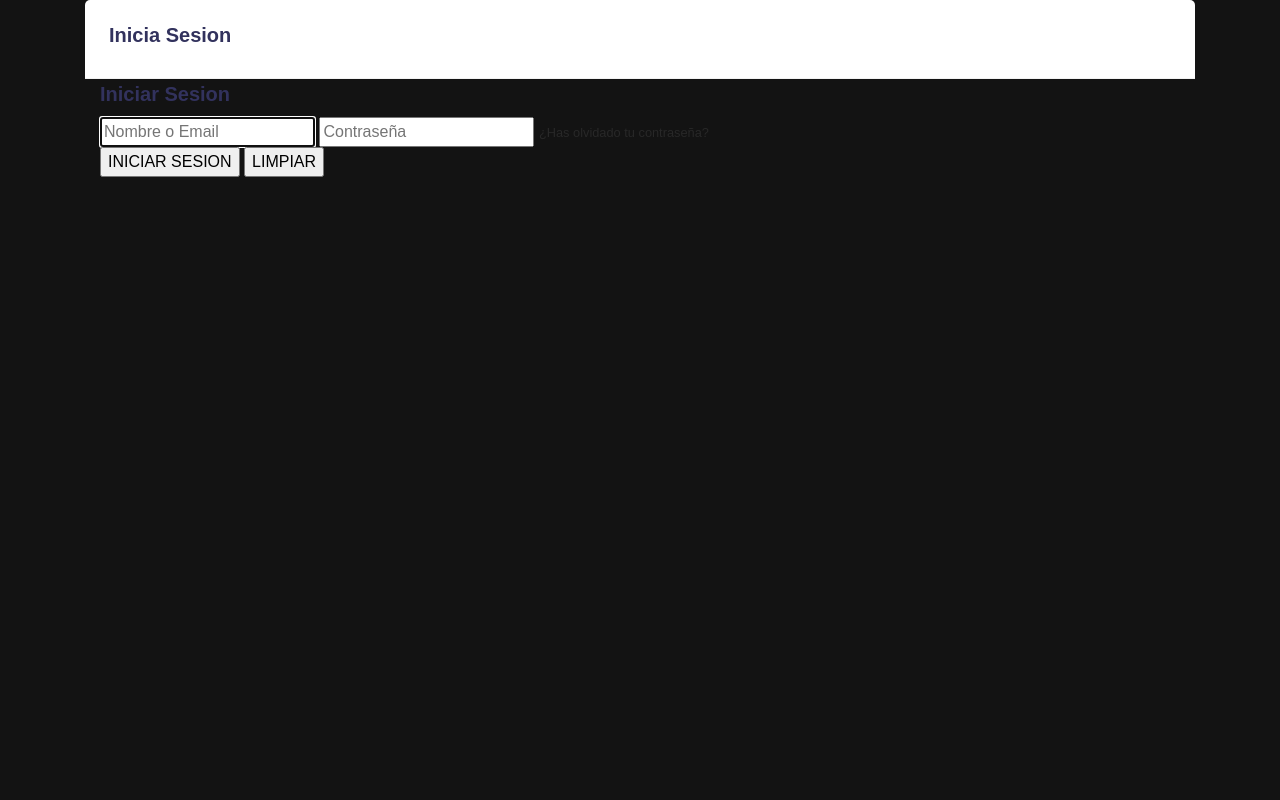
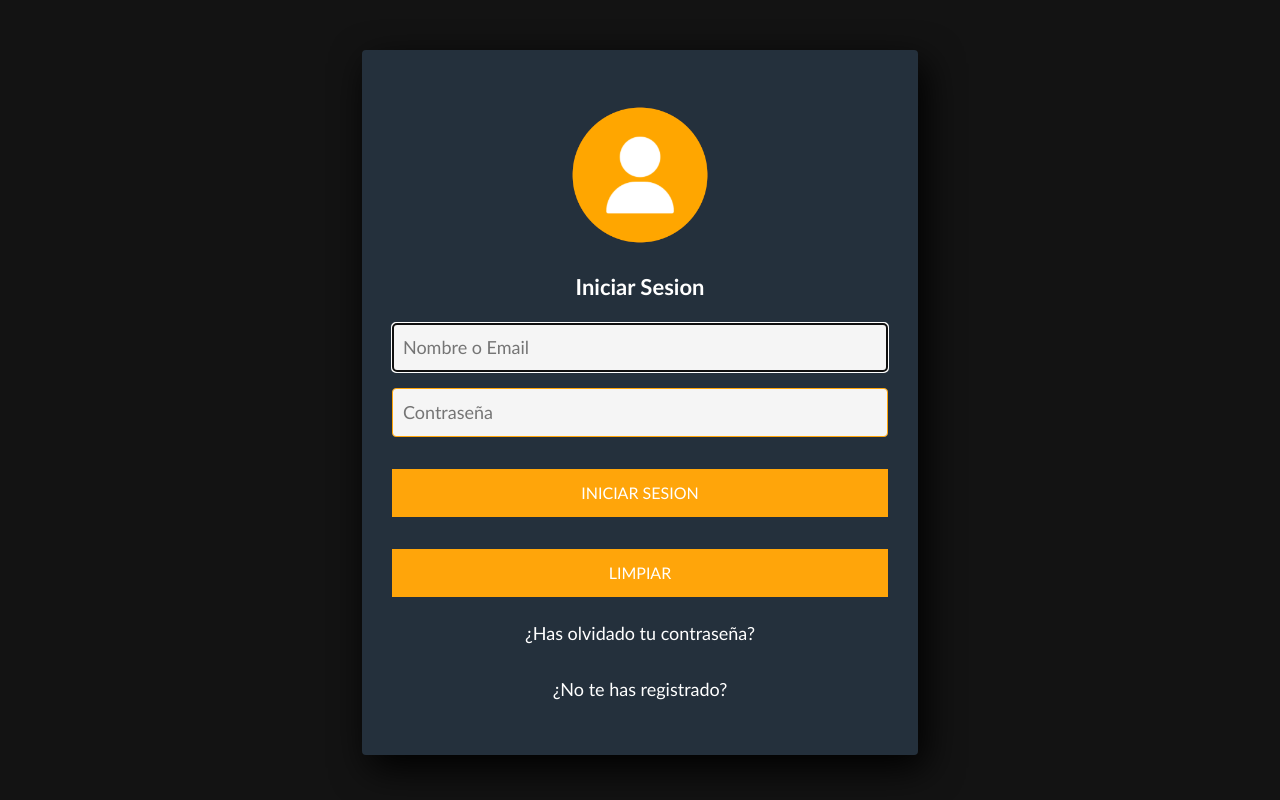
Before and after one commit to GODLISA/Webos, a Django app: page /login/ in a window 1280 px wide. Run offline with Django 3.2, Linux system fonts and the light colour scheme; some libraries are stand-ins or nearby versions.

Commit message:
sesion
anashe

```diff
--- /dev/null
+++ b/Webosfritos/core/static/core/css/style2.css
@@ -0,0 +1,71 @@
+* {
+    margin: 0;
+    padding: 0;
+    box-sizing: border-box;
+    font-family: 'Gill Sans', 'Gill Sans MT', Calibri, 'Trebuchet MS', sans-serif;
+    color: black;
+}
+
+.form-register{
+    width: fit-content;
+    background: #24303c;
+    padding: 30px;
+    margin: auto;
+    margin-top: 50px;
+    border-radius: 4px;
+    font-family: 'calibri';
+    color: white;
+    box-shadow: 7px 13px 37px #000;
+}
+
+.form-register img{
+    width: 150px;
+    display: block;
+    margin: 20px auto;
+}
+
+.form-register h4{
+    font-size: 22px;
+    margin-bottom: 20px;
+    color: white;
+    text-align: center;
+}
+
+.controls{
+    width: 100%;
+    background: whitesmoke;
+    padding: 10px;
+    border-radius: 4px;
+    margin-bottom: 16px;
+    border: 1px solid #ffa50a;
+    font-family: 'calibri';
+    font-size: 18px;
+}
+
+.form-register p {
+    height: 40px;
+    text-align: center;
+    font-size: 18px;
+    line-height: 40px;
+    color: #ffa50a;
+}
+
+.form-register a {
+    color: white;
+    text-decoration: none;
+}
+
+.form-register a:hover {
+    color: white;
+    text-decoration: underline;
+}
+
+.form-register .botons {
+    width: 100%;
+    background: #ffa50a;
+    border: none;
+    padding: 12px;
+    color: white;
+    margin: 16px 0;
+    font-size: 16px;
+}
--- a/Webosfritos/core/templates/core/iniciarsesion.html
+++ b/Webosfritos/core/templates/core/iniciarsesion.html
@@ -2,38 +2,23 @@
 {% load static %}
 {% load crispy_forms_tags %}
 {% block content %}
-    <div>
-        <div class="card-header" style="width: 100%;">
-            <h2>Inicia Sesion</h2>
-        </div>
+<link rel="stylesheet" href="{% static 'core/css/style2.css' %}">
+<div class="contenedorxs">
+    <section class="form-register">
+        <img style="width: 150px; display: block; margin: 20px auto;" src="{% static 'core/imagenes/icono.png' %}" alt="">
+        <h4>Iniciar Sesion</h4>
+        <form class="form__reg" action="{% url "iniciarSesion" %}" method="post">
+            {% csrf_token %}
+            <input class="controls" type="text" placeholder="Nombre o Email" required autofocus name="username">
+            <input class="controls" type="password" placeholder="Contraseña" required name="password">
 
-        <div class="container">
-            <div class="contenedorxs">
-                <div class="form__top">
-                    <h2><span>Iniciar Sesion</span></h2>
-                </div>
-                <form class="form__reg" action="{% url "iniciarSesion" %}" method="post">
-                    {% csrf_token %}
-                    <input class="input"
-                            type="text"
-                            placeholder="Nombre o Email"
-                            required autofocus
-                            name="username">
-                    <input class="input"
-                            type="password"
-                            placeholder="Contraseña"
-                            required
-                            name="password">
-
-                    <a href="#" style="font-size:80%;">¿Has olvidado tu contraseña?</a>
-
-                    <div class="btn__form">
-                        <input class="btn__submit" type="submit" value="INICIAR SESION">
-                        <input class="btn__reset" type="reset" value="LIMPIAR">
-                    </div>
-
-                </form>
+            <div>
+                <input class="btn_submit botons" type="submit" value="INICIAR SESION">
+                <input class="btn_reset botons" type="reset" value="LIMPIAR">
             </div>
-        </div>
-    </div>
+            <p><a href="#" >¿Has olvidado tu contraseña?</a></p>
+            <p><a href="#" >¿No te has registrado?</a></p>
+        </form>
+    </section>
+</div>
 {% endblock content %}
```
Also changed, not shown: Webosfritos/core/templates/core/registrarse.html (+20 -58 lines), Webosfritos/core/static/core/imagenes/icono.png (added), Webosfritos/db.sqlite3.
